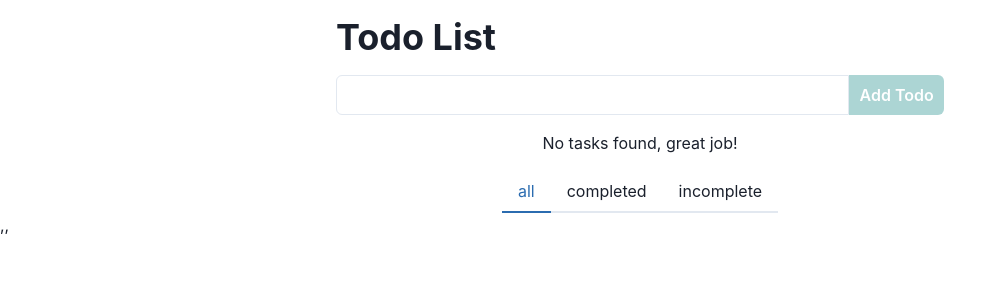
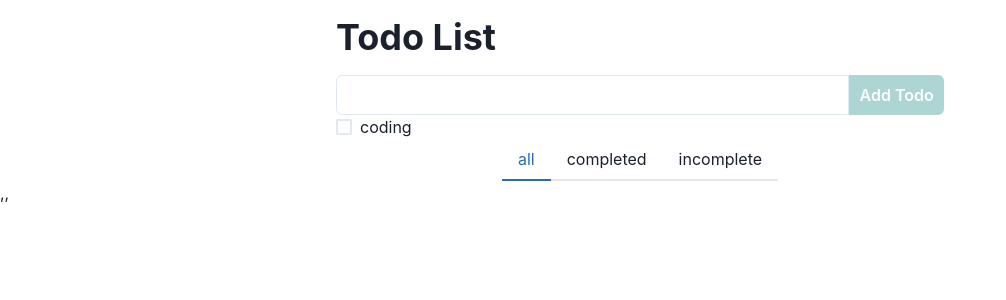
Before and after one commit to SirNathanJF/DigitalDo, a React (Create React App) app: page / in a window 1280 px wide. Shown: the top 300 px of the page, without its empty margins (0-1006 px from the left). Built offline with nearby package versions, Linux system fonts and the light colour scheme.

Commit message:
added information to the listed filed to display the current todos to the page using ChakraUI checkboxes

```diff
--- a/src/components/Todo.js
+++ b/src/components/Todo.js
@@ -1,11 +1,12 @@
+import { Box, Checkbox, Text } from '@chakra-ui/react';
 import React from 'react';
 
-const ToDo = () => {
+export const Todo = ({ todo }) => {
   return (
-    <div>
-      todo
-    </div>
+    <Box>
+      <Checkbox>
+        <Text>{todo.content}</Text>
+      </Checkbox>
+    </Box>
   );
 };
-
-export default ToDo;
--- a/src/components/TodoList.js
+++ b/src/components/TodoList.js
@@ -1,9 +1,19 @@
-import { Box } from '@chakra-ui/react';
-import React from 'react';
+import { Box } from "@chakra-ui/react";
+import React from "react";
+import { useSelector } from "react-redux";
+import { Todo } from "./Todo";
 
 const TodoList = () => {
+  const { todos } = useSelector((state) => state);
   return (
-    <Box textAlign="center" my="4">No tasks found, great job!</Box>
+    <Box>
+      {todos.length ? todos.map(todo => (
+        <Todo key={`todo.id`} todo={todo}/>
+      )):<Box textAlign="center" my="4">
+          No tasks found, great job!
+        </Box>}
+
+    </Box>
   );
 };
 
--- a/src/redux/reducer/todos.js
+++ b/src/redux/reducer/todos.js
@@ -10,7 +10,7 @@ const initialState = {
 const todos = (state = initialState, action) => {
     switch(action.type) {
       default:
-      return state
+      return state.todos;
     }
 };
 
```
